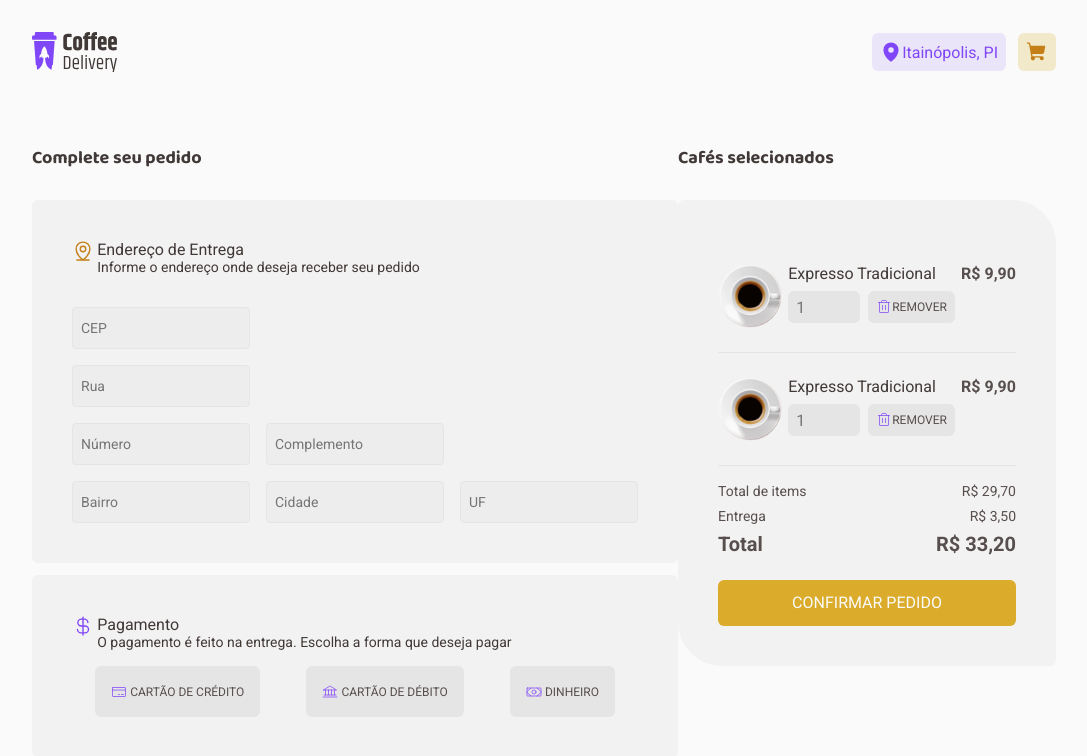
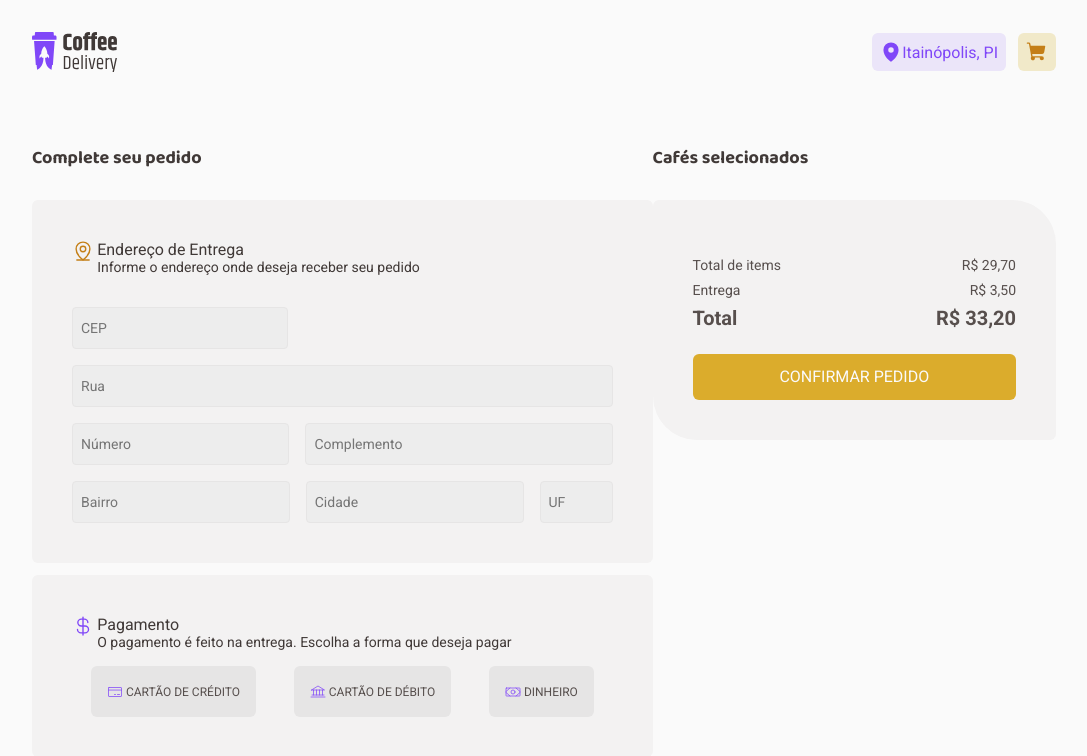
Before and after one commit to marcospaulo12345/coffee-delivery, a React (Vite) app: page /checkout in a window 1280 px wide. Shown: the top 756 px of the page, without its empty margins (96-1183 px from the left). Built offline with nearby package versions, Linux system fonts and the light colour scheme.

Commit message:
feat(Cart) Criado a funcionalidade de adicionar e remover itens do carrinho

```diff
--- a/src/App.tsx
+++ b/src/App.tsx
@@ -3,12 +3,15 @@ import { defaultTheme } from './styles/themes/default'
 import { GlobalStyle } from './styles/global'
 import { BrowserRouter } from 'react-router-dom'
 import { Router } from './Router'
+import { CartContextProvider } from './Context/CartContext'
 
 function App() {
   return (
     <ThemeProvider theme={defaultTheme}>
       <BrowserRouter>
-        <Router />
+        <CartContextProvider>
+          <Router />
+        </CartContextProvider>
       </BrowserRouter>
       <GlobalStyle />
     </ThemeProvider>
--- /dev/null
+++ b/src/Context/CartContext.tsx
@@ -0,0 +1,43 @@
+import { createContext, ReactNode, useState } from 'react'
+import { CoffeeType } from '../utils/listCoffees'
+
+interface ItemsType {
+  product: {
+    coffee: CoffeeType
+  }
+  qtd: number
+}
+
+interface CartContextType {
+  items: ItemsType[]
+  addNewItem: (newItem: CoffeeType, qtd: number) => void
+  removeItem: (idCoffee: number) => void
+}
+
+export const CartContext = createContext({} as CartContextType)
+
+interface CartContextProviderProps {
+  children: ReactNode
+}
+
+export function CartContextProvider({ children }: CartContextProviderProps) {
+  const [items, setItems] = useState<ItemsType[]>([])
+
+  function addNewItem(newItem: CoffeeType, qtd: number) {
+    setItems((state) => {
+      return [...state, { product: { coffee: newItem }, qtd }]
+    })
+  }
+
+  function removeItem(idCoffee: number) {
+    setItems((state) => {
+      return state.filter((item) => item.product.coffee.id !== idCoffee)
+    })
+  }
+
+  return (
+    <CartContext.Provider value={{ items, addNewItem, removeItem }}>
+      {children}
+    </CartContext.Provider>
+  )
+}
--- a/src/components/CoffeeCard/index.tsx
+++ b/src/components/CoffeeCard/index.tsx
@@ -1,12 +1,20 @@
+import { useContext } from 'react'
 import { ShoppingCart } from 'phosphor-react'
 import { Actions, CoffeeCardContainer, Tags } from './styles'
 import { CoffeeType } from '../../utils/listCoffees'
+import { CartContext } from '../../Context/CartContext'
 
 interface CoffeeCardProps {
   coffee: CoffeeType
 }
 
 export function CoffeeCard({ coffee }: CoffeeCardProps) {
+  const { addNewItem } = useContext(CartContext)
+
+  function handleAddNewItemInCart() {
+    addNewItem(coffee, 2)
+  }
+
   return (
     <CoffeeCardContainer>
       <img src={coffee.image} alt="" />
@@ -23,7 +31,7 @@ export function CoffeeCard({ coffee }: CoffeeCardProps) {
           R$ <strong>{coffee.price}</strong>
         </span>
         <input type="number" />
-        <button>
+        <button onClick={handleAddNewItemInCart}>
           <ShoppingCart size={22} weight="fill" />
         </button>
       </Actions>
--- a/src/components/Header/index.tsx
+++ b/src/components/Header/index.tsx
@@ -14,7 +14,7 @@ export function Header() {
           Itainópolis, PI
         </div>
 
-        <NavLink to="/">
+        <NavLink to="/checkout">
           <ShoppingCart size={22} weight="fill" />
         </NavLink>
       </Actions>
--- a/src/pages/Checkout/components/CheckoutForm/index.tsx
+++ b/src/pages/Checkout/components/CheckoutForm/index.tsx
@@ -1,3 +1,4 @@
+import { useContext } from 'react'
 import {
   Bank,
   CreditCard,
@@ -19,9 +20,15 @@ import {
   TitleFieldset,
 } from './styles'
 
-import imageCoffee from '../../../../assets/coffee.svg'
+import { CartContext } from '../../../../Context/CartContext'
 
 export function CheckoutForm() {
+  const { items, removeItem } = useContext(CartContext)
+
+  function handleRemoveItemToCart(idCoffee: number) {
+    removeItem(idCoffee)
+  }
+
   return (
     <CheckoutFormContainer action="">
       <CheckoutFormLeft>
@@ -89,35 +96,28 @@ export function CheckoutForm() {
         <h1>Cafés selecionados</h1>
         <SelectedCoffeesContainer>
           <ListSelectedCoffees>
-            <SelectedCoffee>
-              <img src={imageCoffee} alt="" />
+            {items.map((item) => {
+              return (
+                <SelectedCoffee key={item.product.coffee.id}>
+                  <img src={item.product.coffee.image} alt="" />
                   <div>
-                <h3>Expresso Tradicional</h3>
+                    <h3>{item.product.coffee.name}</h3>
                     <div>
-                  <input type="number" placeholder="1" />
-                  <button>
+                      <input type="number" placeholder="1" value={item.qtd} />
+                      <button
+                        onClick={() =>
+                          handleRemoveItemToCart(item.product.coffee.id)
+                        }
+                      >
                         <Trash size={16} weight="light" />
                         <span>Remover</span>
                       </button>
                     </div>
                   </div>
-              <span>R$ 9,90</span>
+                  <span>{item.product.coffee.price}</span>
                 </SelectedCoffee>
-
-            <SelectedCoffee>
-              <img src={imageCoffee} alt="" />
-              <div>
-                <h3>Expresso Tradicional</h3>
-                <div>
-                  <input type="number" placeholder="1" />
-                  <button>
-                    <Trash size={16} weight="light" />
-                    <span>Remover</span>
-                  </button>
-                </div>
-              </div>
-              <span>R$ 9,90</span>
-            </SelectedCoffee>
+              )
+            })}
           </ListSelectedCoffees>
 
           <InfoPayment>
--- a/src/pages/Checkout/components/CheckoutForm/styles.ts
+++ b/src/pages/Checkout/components/CheckoutForm/styles.ts
@@ -32,6 +32,7 @@ export const FieldsetsAddress = styled.fieldset`
     display: flex;
     gap: 1rem;
     input {
+      width: 100%;
       height: 2.625rem;
       border: 1px solid ${(props) => props.theme['gray-400']};
       border-radius: 4px;
@@ -41,6 +42,24 @@ export const FieldsetsAddress = styled.fieldset`
       font-size: 0.875rem;
       line-height: 1.3;
       padding: 0.5rem;
+    }
+  }
+
+  fieldset:nth-child(2) {
+    & > input {
+      width: 40%;
+    }
+  }
+
+  fieldset:nth-child(4) {
+    input:first-child {
+      width: 70%;
+    }
+  }
+
+  fieldset:nth-child(5) {
+    input:last-child {
+      width: 30%;
     }
   }
 `
--- a/src/pages/Home/index.tsx
+++ b/src/pages/Home/index.tsx
@@ -57,6 +57,7 @@ export function Home() {
           <img src={imageHome} alt="" />
         </HomeIntroRight>
       </HomeIntro>
+
       <CoffeeList>
         <h1>Nossos cafés</h1>
 
```
Lines whose indentation alone changed are shown as unchanged.
